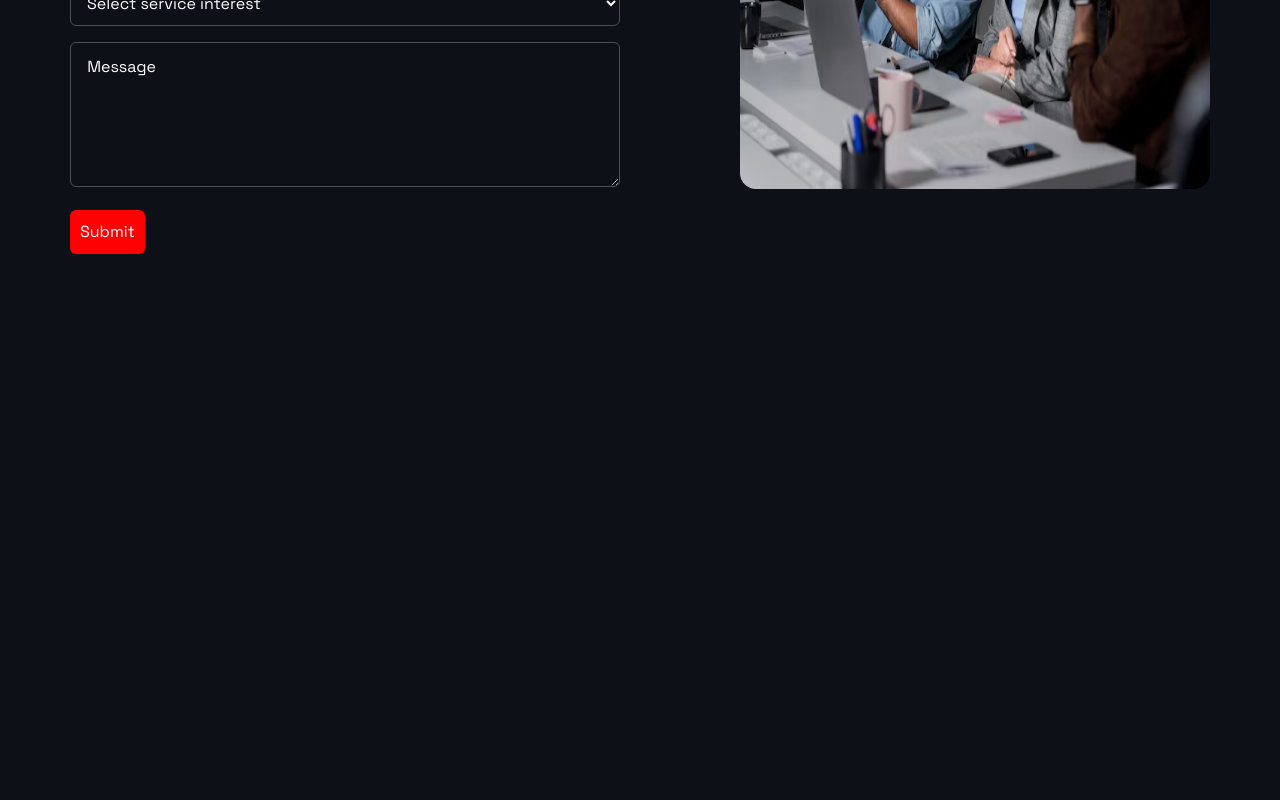
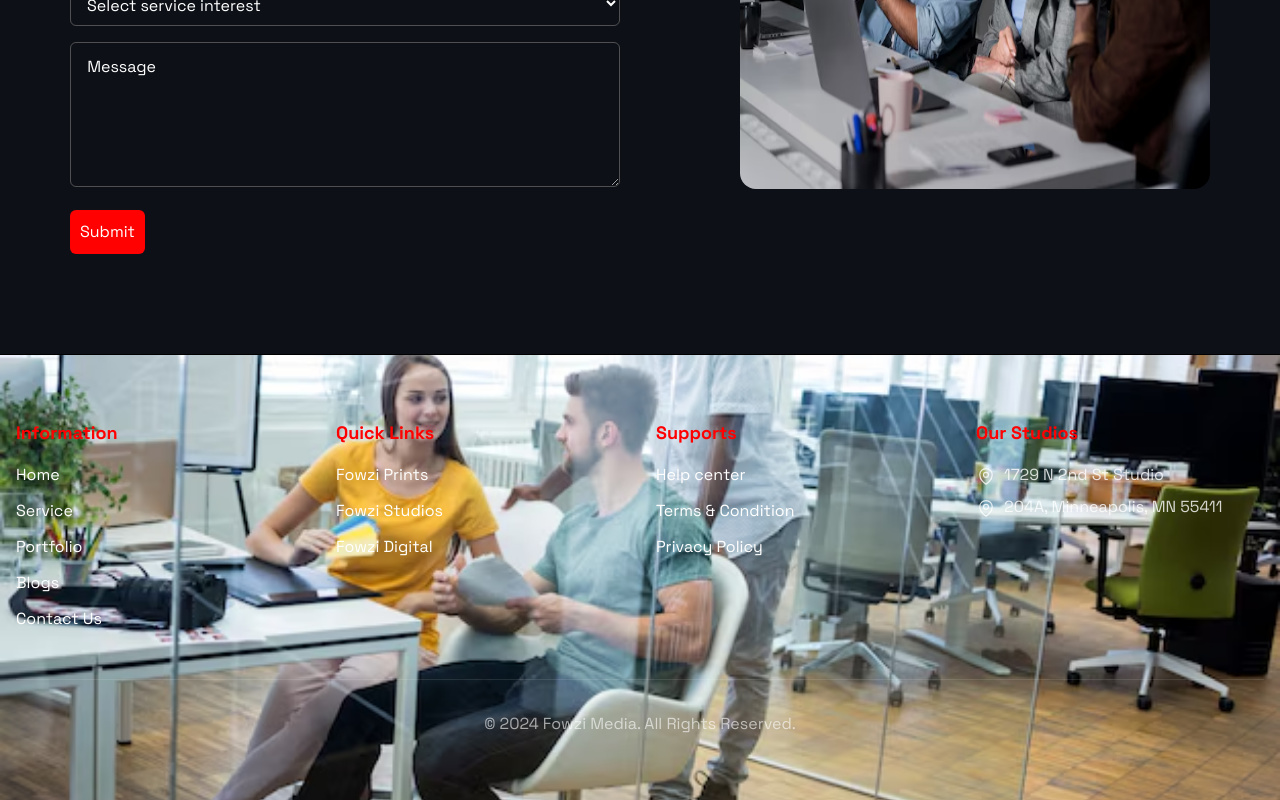
Before and after one commit to kader009/fowzi-media, a React (Vite) app: page / in a window 1280 px wide. Shown: the part 3008-3808 px from the top of the page. Before the commit the page ends 3362 px from the top, so only its background shows below. Built offline with nearby package versions, Linux system fonts and the light colour scheme.

Commit message:
add background images

```diff
--- a/src/App.jsx
+++ b/src/App.jsx
@@ -1,5 +1,6 @@
 import About from './components/About';
 import ContactUs from './components/ContactUs';
+import Footer from './components/Footer';
 import Navbar from './components/Navbar';
 import Service from './components/Service';
 import SubHeader from './components/SubHeader';
@@ -12,6 +13,7 @@ function App() {
       <About/>
       <Service/>
       <ContactUs/>
+      <Footer/>
     </div>
   );
 }
--- /dev/null
+++ b/src/components/Footer.jsx
@@ -0,0 +1,188 @@
+const Footer = () => {
+  return (
+    <div className="mt-[50px]">
+      <div className=" backdrop-blur-lg border-t createnow">
+        <div className="max-w-7xl mx-auto px-4 py-16 text-white">
+          <div className="grid grid-cols-2 md:grid-cols-4 gap-8 mb-12">
+            {/* Information Column */}
+            <div className="space-y-4">
+              <h3 className="text-lg font-bold text-[#FF0101] mb-4">
+                Information
+              </h3>
+              <ul className="space-y-3">
+                <li>
+                  <a
+                    href="#"
+                    className="hover:text-[#FF0101] transition-colors"
+                  >
+                    Home
+                  </a>
+                </li>
+                <li>
+                  <a
+                    href="#"
+                    className="hover:text-[#FF0101] transition-colors"
+                  >
+                    Service
+                  </a>
+                </li>
+                <li>
+                  <a
+                    href="#"
+                    className="hover:text-[#FF0101] transition-colors"
+                  >
+                    Portfolio
+                  </a>
+                </li>
+                <li>
+                  <a
+                    href="#"
+                    className="hover:text-[#FF0101] transition-colors"
+                  >
+                    Blogs
+                  </a>
+                </li>
+                <li>
+                  <a
+                    href="#"
+                    className="hover:text-[#FF0101] transition-colors"
+                  >
+                    Contact Us
+                  </a>
+                </li>
+              </ul>
+            </div>
+
+            {/* Quick Links Column */}
+            <div className="space-y-4">
+              <h3 className="text-lg font-bold text-[#FF0101] mb-4">
+                Quick Links
+              </h3>
+              <ul className="space-y-3">
+                <li>
+                  <a
+                    href="#"
+                    className="hover:text-[#FF0101] transition-colors"
+                  >
+                    Fowzi Prints
+                  </a>
+                </li>
+                <li>
+                  <a
+                    href="#"
+                    className="hover:text-[#FF0101] transition-colors"
+                  >
+                    Fowzi Studios
+                  </a>
+                </li>
+                <li>
+                  <a
+                    href="#"
+                    className="hover:text-[#FF0101] transition-colors"
+                  >
+                    Fowzi Digital
+                  </a>
+                </li>
+              </ul>
+            </div>
+
+            {/* Supports Column */}
+            <div className="space-y-4">
+              <h3 className="text-lg font-bold text-[#FF0101] mb-4">
+                Supports
+              </h3>
+              <ul className="space-y-3">
+                <li>
+                  <a
+                    href="#"
+                    className="hover:text-[#FF0101] transition-colors"
+                  >
+                    Help center
+                  </a>
+                </li>
+                <li>
+                  <a
+                    href="#"
+                    className="hover:text-[#FF0101] transition-colors"
+                  >
+                    Terms & Condition
+                  </a>
+                </li>
+                <li>
+                  <a
+                    href="#"
+                    className="hover:text-[#FF0101] transition-colors"
+                  >
+                    Privacy Policy
+                  </a>
+                </li>
+              </ul>
+            </div>
+
+            {/* Address Column */}
+            <div className="space-y-4">
+              <h3 className="text-lg font-bold text-[#FF0101] mb-4">
+                Our Studios
+              </h3>
+              <div className="space-y-2">
+                <p className="text-white/80">
+                  <svg
+                    xmlns="http://www.w3.org/2000/svg"
+                    fill="none"
+                    viewBox="0 0 24 24"
+                    strokeWidth={1.5}
+                    stroke="currentColor"
+                    className="w-5 h-5 inline-block mr-2"
+                  >
+                    <path
+                      strokeLinecap="round"
+                      strokeLinejoin="round"
+                      d="M15 10.5a3 3 0 11-6 0 3 3 0 016 0z"
+                    />
+                    <path
+                      strokeLinecap="round"
+                      strokeLinejoin="round"
+                      d="M19.5 10.5c0 7.142-7.5 11.25-7.5 11.25S4.5 17.642 4.5 10.5a7.5 7.5 0 1115 0z"
+                    />
+                  </svg>
+                  1729 N 2nd St Studio
+                </p>
+                <p className="text-white/80">
+                  <svg
+                    xmlns="http://www.w3.org/2000/svg"
+                    fill="none"
+                    viewBox="0 0 24 24"
+                    strokeWidth={1.5}
+                    stroke="currentColor"
+                    className="w-5 h-5 inline-block mr-2"
+                  >
+                    <path
+                      strokeLinecap="round"
+                      strokeLinejoin="round"
+                      d="M15 10.5a3 3 0 11-6 0 3 3 0 016 0z"
+                    />
+                    <path
+                      strokeLinecap="round"
+                      strokeLinejoin="round"
+                      d="M19.5 10.5c0 7.142-7.5 11.25-7.5 11.25S4.5 17.642 4.5 10.5a7.5 7.5 0 1115 0z"
+                    />
+                  </svg>
+                  204A, Minneapolis, MN 55411
+                </p>
+              </div>
+            </div>
+          </div>
+
+          {/* Copyright Section */}
+          <div className="border-t border-white/10 pt-8 text-center">
+            <p className="text-white/60">
+              © 2024 Fowzi Media. All Rights Reserved.
+            </p>
+          </div>
+        </div>
+      </div>
+    </div>
+  );
+};
+
+export default Footer;
--- a/src/index.css
+++ b/src/index.css
@@ -6,3 +6,10 @@ body {
   background-color: #0d1117;
   font-family: 'Space Grotesk', serif;
 }
+
+.createnow {
+  background-image: url('../src/assets/footer.png');
+  background-repeat: no-repeat;
+  background-position: center;
+  background-size: cover;
+}
```
Also changed, not shown: src/assets/footer.png (added).
